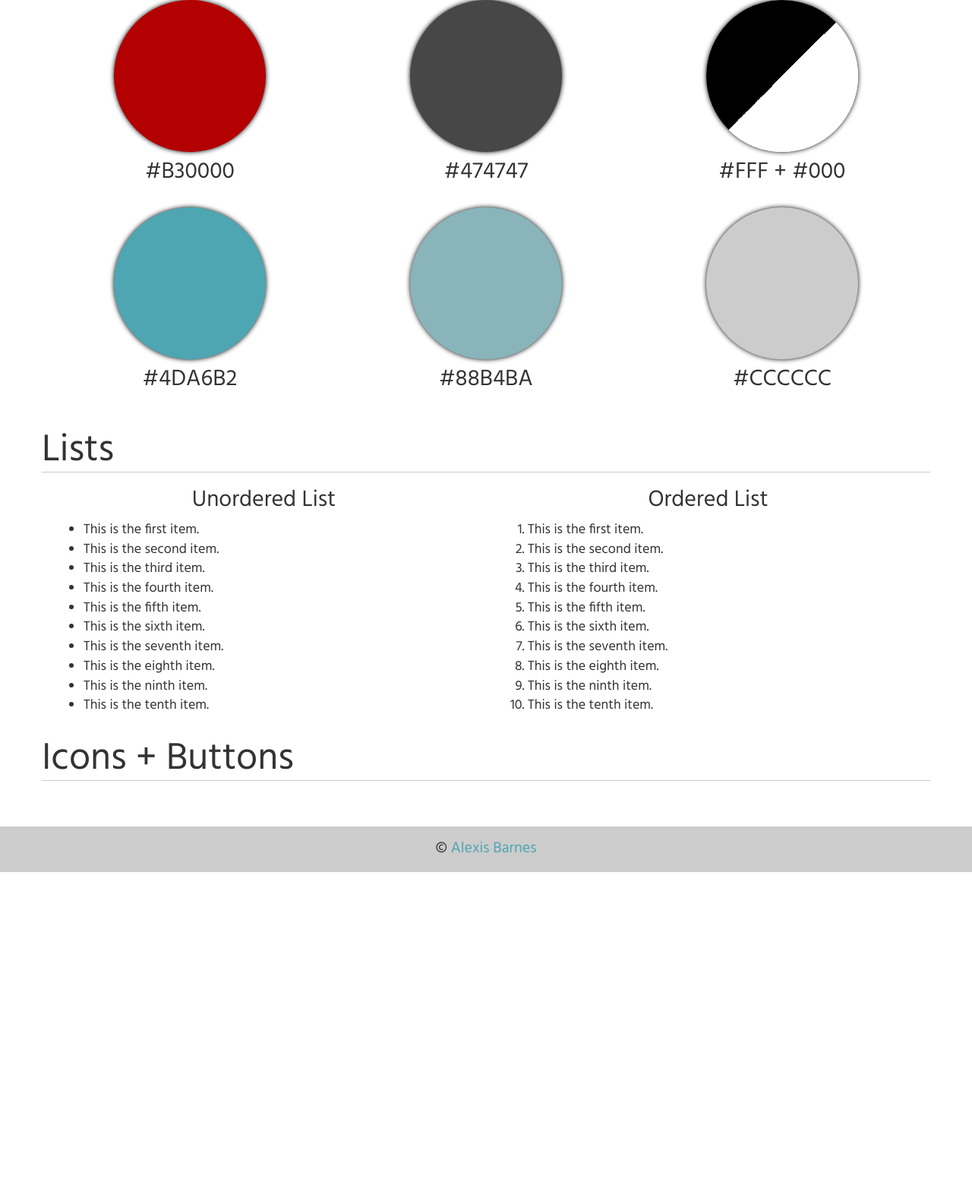
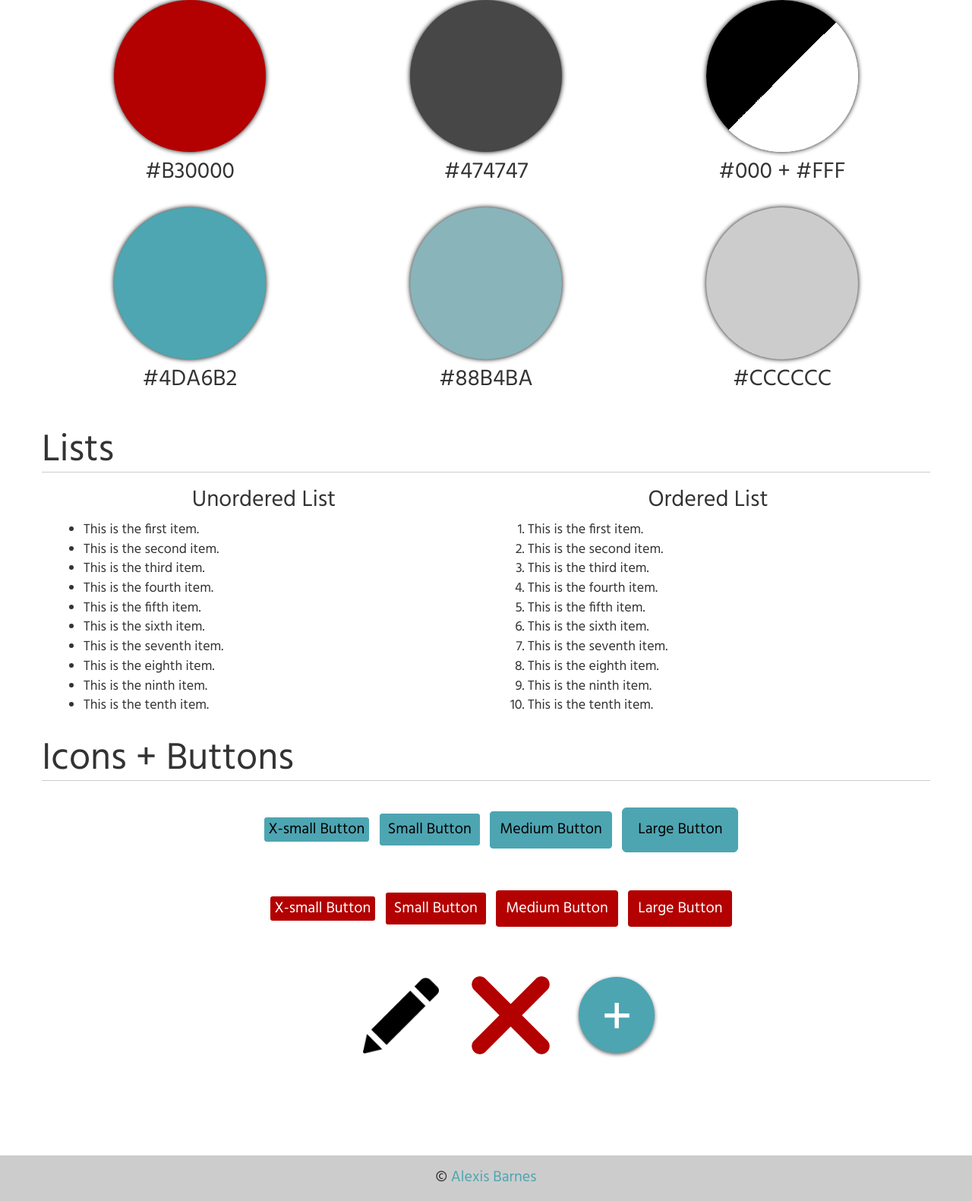
Before and after one commit to alexisbarnes/contact-manager, a PHP site: page /style.php in a window 1280 px wide. Shown: the part 1226-2807 px from the top of the page at 76% size. Before the commit the page ends 2374 px from the top, so only its background shows below. Run offline with PHP 8.4, Linux system fonts and the light colour scheme; some libraries are stand-ins or nearby versions.

Commit message:
Icons and buttons added. All reds updated to correct color.

```diff
--- a/css/style.css
+++ b/css/style.css
@@ -112,7 +112,7 @@ a:hover {
 
 /*--ALERT DANGER--*/
 .alert-danger {
-  color: #730603;
+  color: #b30000;
   background-color: #EAB6B6;
   border-color: #EAB6B6;
 }
@@ -177,11 +177,52 @@ textarea.form-control {
 }
 
 .btn-danger {
-  background-color: #730603;
-  border-color: #730603;
+  background-color: #b30000;
+  border-color: #b30000;
   margin-top: 32px;
   margin-right: 16px;
 }
+
+.btn-style-primary {
+  background-color: #4DA5B2;
+  border-color: #4DA5B2;
+  color: #000;
+  margin: 5px;
+}
+
+.btn-style-danger {
+  background-color: #b30000;
+  color: #fff;
+  margin: 5px;
+}
+
+.btn-xs {
+  padding: 5px 5px;
+  line-height: 1;
+}
+
+.btn-sm {
+
+}
+
+.btn-md {
+  padding: 9px 12px;
+}
+
+.btn-lg {
+  padding: 15px 20px;
+}
+
+.primary-btns {
+  margin: 20px;
+  text-align: center;
+}
+
+.danger-btns {
+  margin: 20px;
+  text-align: center;
+}
+
 
 /*--FLOATING + ON MOBILE--*/
 #floating-button {
@@ -357,6 +398,49 @@ textarea.form-control {
   border-radius: 50%;
 }
 
+/*--ICONS--*/
+.icons-style {
+  text-align: center;
+  margin: 20px;
+}
+
+.edit-style {
+  height: 100px;
+  width: 100px;
+  margin: 20px;
+  margin-bottom: 63px;
+}
+
+.delete-style {
+  margin: 20px;
+  margin-bottom: 63px;
+}
+
+.mobile-create {
+  width: 100px;
+  height: 100px;
+  border-radius: 50%;
+  background: #4DA5B2;
+  /*position: fixed;*/
+  /*bottom: 30px;*/
+  /*right: 30px;*/
+  /*cursor: pointer;*/
+  box-shadow: 0px 2px 5px #666;
+  display: inline-block;
+  margin-left: 15px;
+}
+
+.plus-style {
+  color: white;
+  display: block;
+  text-align: center;
+  padding: 25px;
+  margin: 0;
+  line-height: 64px;
+  font-size: 74px;
+  font-weight: 300;
+}
+
 
 /*--FOOTER--*/
 footer {
--- a/style.php
+++ b/style.php
@@ -70,12 +70,12 @@
       <!--WHITE/BLACK IPAD + DESKTOP-->
       <div class="hidden-xs col-sm-4 col-md-4 col-lg-4 col-xl-4">
         <div class="box-white"></div>
-        <h4 class="color">#FFF + #000</h4>
+        <h4 class="color">#000 + #FFF</h4>
       </div>
       <!--MOBILE-->
       <div class="col-xs-4 hidden-sm hidden-md hidden-lg hidden-xl">
         <div class="box-white-sm"></div>
-        <p class="color-sm">#FFF + #000</p>
+        <p class="color-sm">#000 + #FFF</p>
       </div>
     </div>
 
@@ -161,6 +161,27 @@
 <div class="row">
   <div class="col-xs-12 col-sm-12 col-md-12 col-lg-12 col-xl-12">
     <h2 class="style-h2">Icons + Buttons</h2>
+    <div class="col-xs-12 col-sm-12 col-md-12 col-lg-12 col-xl-12 primary-btns">
+      <button class="btn btn-xs btn-style-primary">X-small Button</button>
+      <button class="btn btn-sm btn-style-primary">Small Button</button>
+      <button class="btn btn-md btn-style-primary">Medium Button</button>
+      <button class="btn btn-lg btn-style-primary">Large Button</button>
+    </div>
+
+    <div class="col-xs-12 col-sm-12 col-md-12 col-lg-12 col-xl-21 danger-btns">
+      <button class="btn btn-xs btn-style-danger">X-small Button</button>
+      <button class="btn btn-sm btn-style-danger">Small Button</button>
+      <button class="btn btn-md btn-style-danger">Medium Button</button>
+      <button class="btn btn-md btn-style-danger">Large Button</button>
+    </div>
+
+    <div class="col-xs-12 col-sm-12 col-md-12 col-lg-12 col-xl-12 icons-style">
+      <img src="/imgs/pencil.png" alt="edit" class="edit-style" />
+
+      <img src="/imgs/x.png" alt="delete" class="delete-style" />
+
+      <div class="mobile-create"><p class="plus-style">+</p></div>
+    </div>
   </div>
 </div>
 
```
Also changed, not shown: index.php (+0 -39 lines), imgs/x.png.
